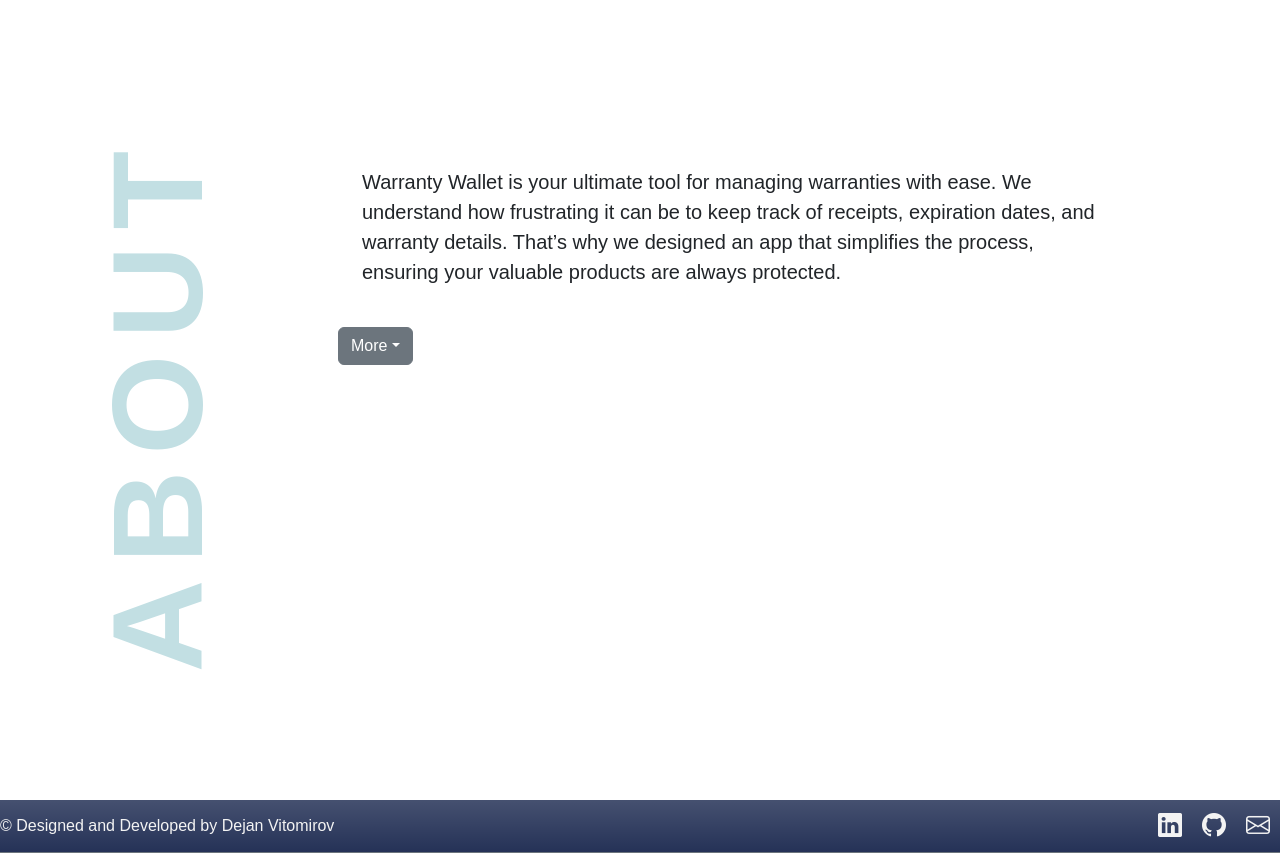
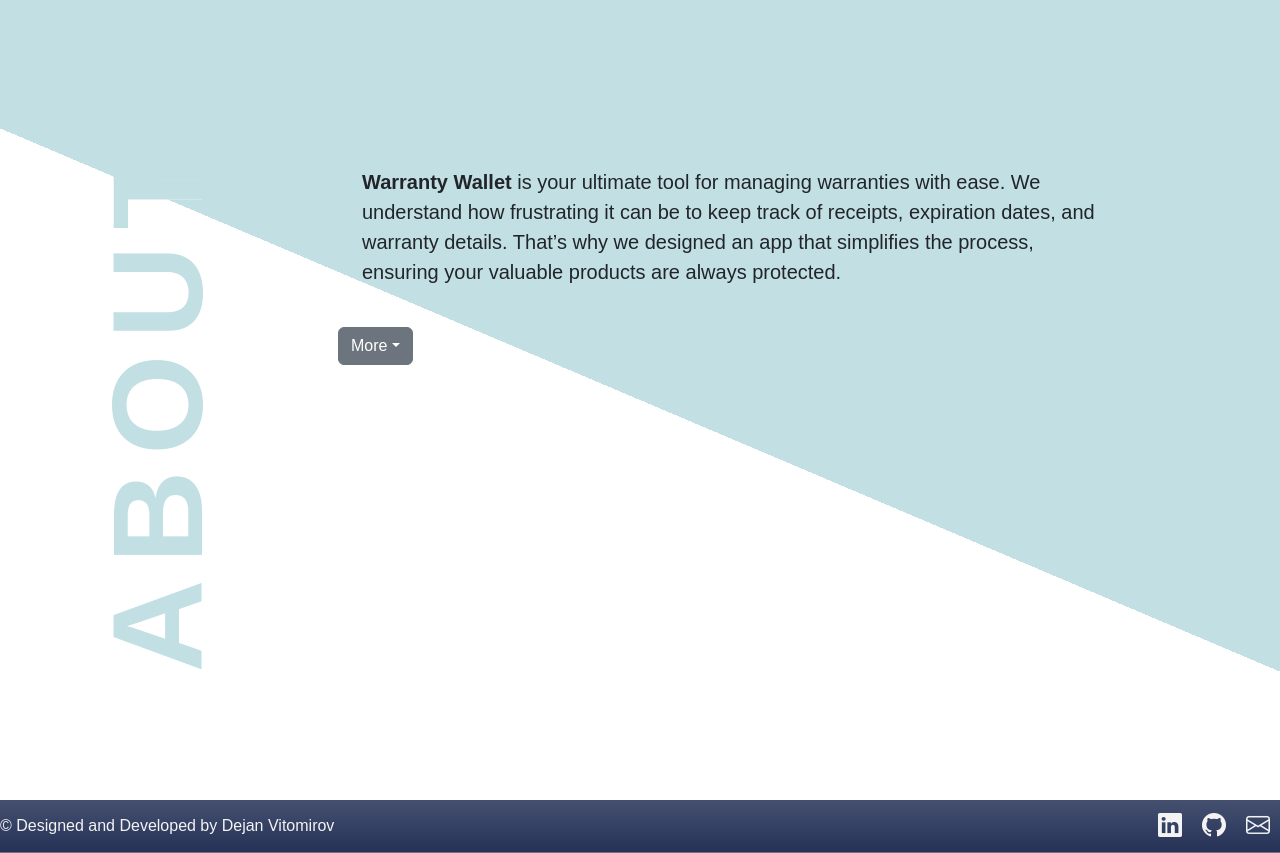
Before and after one commit to Vitomirov/warranty-wallet, a React (Vite) app: page /about in a window 1280 px wide. Built offline with nearby package versions, Linux system fonts and the light colour scheme.

Commit message:
css improvements

```diff
--- a/src/frontend/components/About.jsx
+++ b/src/frontend/components/About.jsx
@@ -1,8 +1,9 @@
 import React from "react";
-import "bootstrap/dist/css/bootstrap.min.css"; // Only CSS import; no JS here.
+import "bootstrap/dist/css/bootstrap.min.css";
 
 function About() {
   return (
+    <section className="about-section">
       <div id="about" className="container-fluid vh-100 d-flex align-items-center">
         <div className="row w-100">
           {/* Column for the "About" title */}
@@ -13,7 +14,7 @@ function About() {
           {/* Column for the text content */}
           <div className="col-lg-8 p-4">
             <p className="lead p-4">
-            <strong>Warranty Wallet</strong> is your ultimate tool for managing warranties with ease.
+              <span className="fw-bold">Warranty Wallet</span> is your ultimate tool for managing warranties with ease.
               We understand how frustrating it can be to keep track of receipts, expiration dates,
               and warranty details. That’s why we designed an app that simplifies the process,
               ensuring your valuable products are always protected.
@@ -30,10 +31,10 @@ function About() {
               >
                 More
               </button>
-            <ul className="dropdown-menu p-3" aria-labelledby="moreButton">
+              <ul className="dropdown-menu p-3 border-0" aria-labelledby="moreButton">
                 <li>
                   <p>
-                  With <strong>Warranty Wallet</strong>, you can securely store, organize, and access
+                    With <span className="fw-bold">Warranty Wallet</span>, you can securely store, organize, and access
                     all your warranties in one place. Whether it’s a household appliance, an electronic
                     gadget, or even your car, Warranty Wallet helps you stay informed about warranty
                     terms and expiration dates so you never miss out on a claim.
@@ -44,6 +45,7 @@ function About() {
           </div>
         </div>
       </div>
+    </section>
   );
 }
 
--- a/src/frontend/components/Hero.jsx
+++ b/src/frontend/components/Hero.jsx
@@ -18,9 +18,9 @@ const Hero = () => {
             </div>
           </div>
           {/* Right Content */}
-          <div className="col-lg-6 d-none d-lg-block">
+          <div className="col-lg-6 col-md-3 col-sm-1 ">
             <div className="hero-right">
-              <img src="src/frontend/images/LendingPage.png" alt="LendingPage" className='img-lending-page '/>
+              <img className="img-fluid d-none d-lg-block" src="src/frontend/images/LendingPage.png" alt="LendingPage"/>
             </div>
           </div>
         </div>
--- a/src/frontend/components/LogOut.jsx
+++ b/src/frontend/components/LogOut.jsx
@@ -14,7 +14,7 @@ function LogOut() {
   };
 
   return (
-    <button className="col text-end"
+    <button className="btn btn-link"
       onClick={handleLogout}>
       Log Out
     </button>
--- a/src/frontend/styles/Styles.css
+++ b/src/frontend/styles/Styles.css
@@ -35,8 +35,8 @@ html, body {
 }
 
 .navbar img {
-    height: 60px; /* Adjust as needed */
-    width: auto;  /* Maintain aspect ratio */
+    height: 60px;
+    width: auto;
     padding-top: 7px;
     margin-left: 7%;
 }
@@ -63,7 +63,7 @@ html, body {
 
 .nav-link:hover {
     text-decoration: underline;
-    color: var(--accent-color); /* Optional hover color */
+    color: var(--accent-color);
 }
 
 /* Hero Section */
@@ -117,11 +117,8 @@ html, body {
 }
 
 .hero-links .btn:hover {
-    transform: scale(1.05); /* Slight scale effect on hover */
-}
-
-.hero-links .btn:hover {
-    transform: scale(1.05); /* Slight scale effect on hover */
+    transform: scale(1.05);
+    background-color: var(--accent-color);
 }
 /* Right Content Image */
 .img-lending-page {
@@ -132,14 +129,35 @@ html, body {
 }
 
 /* About Section */
-
+.about-section{
+    width: 100%;
+    height: 100vh; /* Full viewport height */
+    padding: 0;
+    background: linear-gradient(203deg, var(--diagonal-blue)50%, #ffffff 50%) !important;
+    display: flex;
+    align-items: center; /* Center content vertically */
+    justify-content: space-between; /* Align content to the left and right */
+}
 .about-title {
     writing-mode: vertical-lr;
     transform: rotate(180deg);
     font-weight:bolder;
     font-size-adjust: 0.85;
     color: var(--diagonal-blue);
+    position: relative;
+    z-index: 1;
     letter-spacing: 1rem;
+  }
+
+  .about-title::before {
+    content: "ABOUT";
+    position: absolute;
+    top: 0;
+    left: 0;
+    color: white; /* Bela boja za tekst na plavoj pozadini */
+    z-index: -1; /* Pseudoelement iza osnovnog teksta */
+    clip-path: polygon(0 0, 50% 0, 50% 100%, 0 100%); /* Prilagođavanje liniji pozadine */
+    -webkit-clip-path: polygon(0 0, 50% 0, 50% 100%, 0 100%);
   }
 
 /* Footer Styles - Stick to the bottom of the main content */
```
Lines whose indentation alone changed are shown as unchanged.
